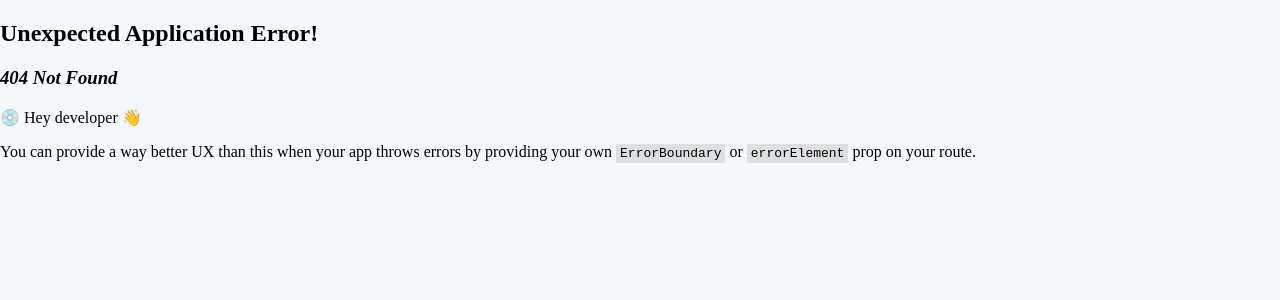
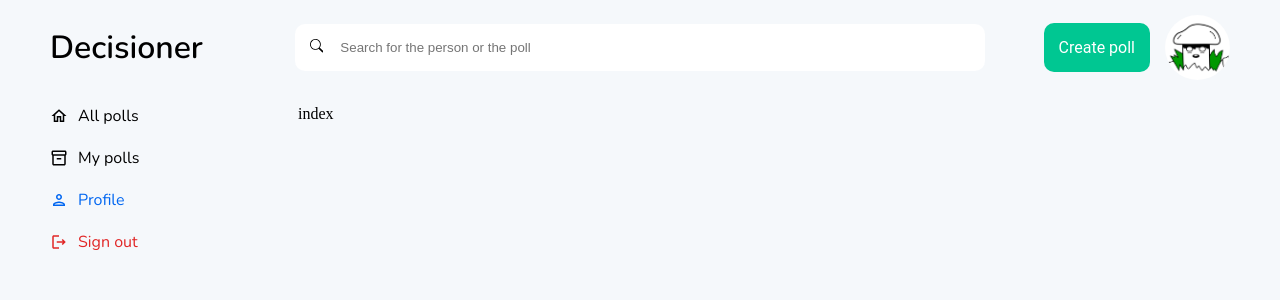
Before and after one commit to Denlich/Decisioner, a React (Vite) app in the folder client/: page /profile in a window 1280 px wide. Before the commit this address had no page. Shown: the top 300 px of the page. Built offline with nearby package versions, Linux system fonts and the light colour scheme; sample sign-in values are in the browser's storage.

Commit message:
Client: Style active link

```diff
--- a/client/src/components/Forms/AuthorizationForm.tsx
+++ b/client/src/components/Forms/AuthorizationForm.tsx
@@ -65,7 +65,9 @@ const AuthorizationForm = () => {
         Password
       </InputBox>
       <div>
-        <Button color="#0066F1">Увійти</Button>
+        <Button type="submit" color="#0066F1">
+          Увійти
+        </Button>
       </div>
       <Text color="grey">
         Ще немає аккаунту? <Link to="/registration">Реєстрація</Link>
--- a/client/src/components/Forms/RegistrationForm.tsx
+++ b/client/src/components/Forms/RegistrationForm.tsx
@@ -85,7 +85,7 @@ const RegistrationForm = () => {
         Password
       </InputBox>
       <div>
-        <Button onClick={() => {}} color="#0066F1">
+        <Button type="submit" color="#0066F1">
           Register
         </Button>
       </div>
--- a/client/src/components/Navbar/NavbarItem.tsx
+++ b/client/src/components/Navbar/NavbarItem.tsx
@@ -1,20 +1,33 @@
-import { Link } from "react-router-dom";
+import { NavLink } from "react-router-dom";
 import type { To } from "react-router-dom";
 import type { IconType } from "react-icons/lib/esm/iconBase";
+import { useState } from "react";
+
+import styles from "./index.module.css";
 
 interface Props {
   icon: IconType;
   to?: To;
-  styles: CSSModuleClasses;
   children: String;
   onClick?: () => void;
 }
 
-const NavbarItem = ({ icon: Icon, to, styles, children, onClick }: Props) => {
+const NavbarItem = ({ icon: Icon, to, children, onClick }: Props) => {
+  const [active, setActive] = useState(false);
   return (
     <div className={styles.navbarItem} onClick={onClick}>
-      <Icon size={18} />
-      <Link to={to!}>{children}</Link>
+      <Icon size={18} color={active ? "#0066F1" : "#000"} />
+      <NavLink
+        to={to!}
+        style={({ isActive }) => {
+          isActive ? setActive(true) : setActive(false);
+          return {
+            color: isActive ? "#0066F1" : "#000",
+          };
+        }}
+      >
+        {children}
+      </NavLink>
     </div>
   );
 };
--- a/client/src/components/Navbar/index.module.css
+++ b/client/src/components/Navbar/index.module.css
@@ -19,7 +19,7 @@ ul {
   margin-left: 10px;
 }
 
-li:nth-child(5),
-li:nth-child(5) > .navbarItem > a {
-  color: #E12626
+li:nth-child(4) > .navbarItem > svg,
+li:nth-child(4) > .navbarItem > a {
+  color: #E12626!important
 }
--- a/client/src/components/Navbar/index.tsx
+++ b/client/src/components/Navbar/index.tsx
@@ -2,40 +2,31 @@ import NavbarItem from "./NavbarItem";
 import {
   MdOutlineHome,
   MdOutlineInventory2,
-  MdOutlineBookmarkBorder,
   MdOutlinePerson,
   MdOutlineLogout,
 } from "react-icons/md";
-
-import styles from "./index.module.css";
 import authStore from "../../stores/authStore";
 
 const index = () => {
   return (
     <ul>
       <li>
-        <NavbarItem styles={styles} icon={MdOutlineHome} to="/">
+        <NavbarItem icon={MdOutlineHome} to="/">
           All polls
         </NavbarItem>
       </li>
       <li>
-        <NavbarItem styles={styles} icon={MdOutlineInventory2} to="/">
+        <NavbarItem icon={MdOutlineInventory2} to="/my-polls">
           My polls
         </NavbarItem>
       </li>
       <li>
-        <NavbarItem styles={styles} icon={MdOutlineBookmarkBorder} to="/">
-          Saved
-        </NavbarItem>
-      </li>
-      <li>
-        <NavbarItem styles={styles} icon={MdOutlinePerson} to="/">
+        <NavbarItem icon={MdOutlinePerson} to="/profile">
           Profile
         </NavbarItem>
       </li>
       <li>
         <NavbarItem
-          styles={styles}
           icon={MdOutlineLogout}
           onClick={() => authStore.getState().logout()}
         >
--- /dev/null
+++ b/client/src/pages/MyPollsPage/index.tsx
@@ -0,0 +1,7 @@
+import React from "react";
+
+const index = () => {
+  return <div>index</div>;
+};
+
+export default index;
--- /dev/null
+++ b/client/src/pages/ProfilePage/index.tsx
@@ -0,0 +1,7 @@
+import React from "react";
+
+const index = () => {
+  return <div>index</div>;
+};
+
+export default index;
--- a/client/src/routes/router.tsx
+++ b/client/src/routes/router.tsx
@@ -6,6 +6,8 @@ import PrivateRoutes from "./PrivateRoutes";
 import LoginPage from "../pages/AuthPages/LoginPage";
 import RegistrationPage from "../pages/AuthPages/RegistrationPage";
 import PollCreate from "../pages/PollCreate";
+import MyPollsPage from "../pages/MyPollsPage";
+import ProfilePage from "../pages/ProfilePage";
 
 const router = createBrowserRouter([
   {
@@ -18,6 +20,8 @@ const router = createBrowserRouter([
           { path: "/", element: <HomePage /> },
           { path: "/polls/:id", element: <PollDetailsPage /> },
           { path: "/polls/create", element: <PollCreate /> },
+          { path: "/my-polls", element: <MyPollsPage /> },
+          { path: "/profile", element: <ProfilePage /> },
         ],
       },
     ],
--- a/client/src/services/api-client.ts
+++ b/client/src/services/api-client.ts
@@ -1,6 +1,5 @@
 import axios from "axios";
 import { FieldValues } from "react-hook-form";
-import tokenStore from "../stores/tokenStore";
 import Variant from "../entities/Variant";
 
 interface AuthResponse<T> {
```
